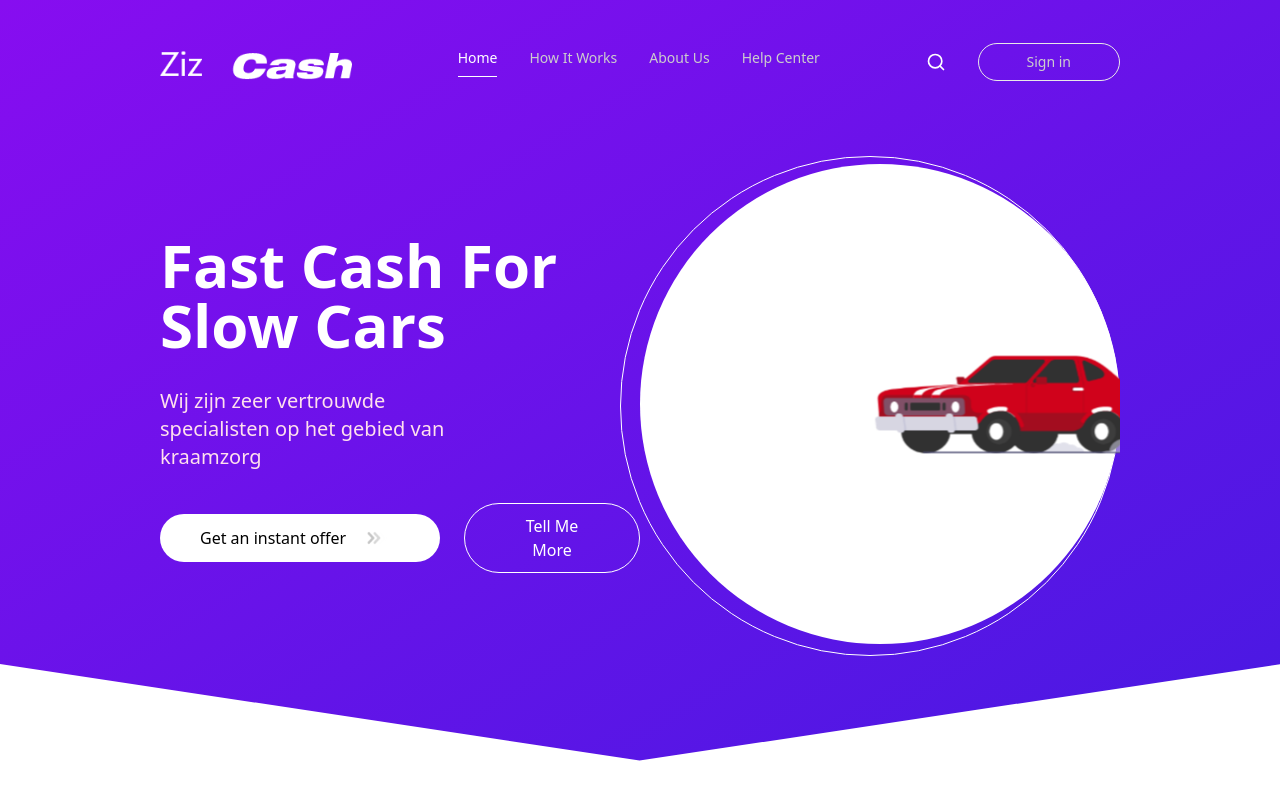
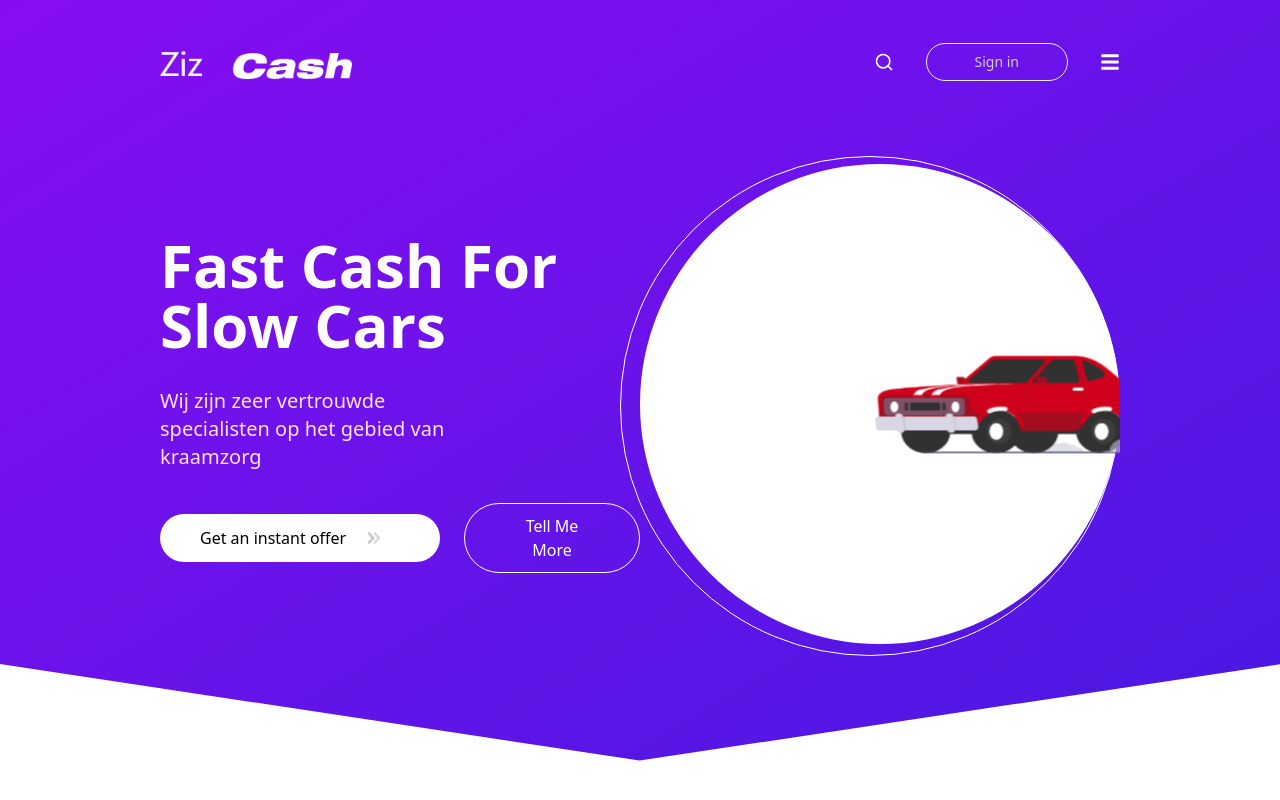
Before and after one commit to abdallamfathy/mea-task, a React (Vite) app: page / in a window 1280 px wide. Shown: the top 800 px of the page. Built offline with nearby package versions, Linux system fonts and the light colour scheme.

Commit message:
make navbar mob vers

```diff
--- a/src/componets/NavLinks.tsx
+++ b/src/componets/NavLinks.tsx
@@ -22,9 +22,9 @@ const Navs = [
 
 const NavLinks = () => {
   return (
-    <div className='flex gap-8'>
+    <div className='flex md:flex-row flex-col gap-4 md:gap-8 max-md:absolute max-md:right-3 max-md:bg-purple-100 max-md:rounded-md max-md:top-[70px] max-md:text-gray-800 max-md:font-semibold max-md:p-4 transition duration-300'>
         {Navs.map((nav, index) => (
-                <NavLink to={nav.link} key={index} className='text-[#CDCDCD]  max-2xl:text-sm   hover:text-white '>
+                <NavLink to={nav.link} key={index} className='md:text-[#CDCDCD]  max-2xl:text-sm   hover:text-white '>
                 {nav.title}
             </NavLink>
         ))}
--- a/src/componets/Navbar.tsx
+++ b/src/componets/Navbar.tsx
@@ -2,22 +2,32 @@ import NavLinks from './NavLinks'
 import { FiSearch } from 'react-icons/fi'
 import logo from "/src/assets/logo.png";
 import { Link } from 'react-router-dom';
+import { useState } from 'react';
+import { FaBars } from 'react-icons/fa'
 
 
 const Navbar = () => {
+  const [show, setShow] = useState(false)
   return (
     <div className=''>
         <div className='flex justify-between items-center text-white'>
         <Link to='/'>
-        <img src={logo} alt="logo" className='w-48 '/>
+        <img src={logo} alt="logo" className='md:w-48 w-36 '/>
         </Link>
-        <NavLinks />
+        {
+          show && (
+            <div className='    transition delay-700 duration-300'>
+              <NavLinks />
+            </div>
+          )
+        }
 
         <div className='flex gap-8 items-center'>
         <FiSearch size={20} />
-        <button className='rounded-full  border border-[#E8E8E8] text-[#CDCDCD] max-2xl:text-sm  px-12 py-2 hover:text-black hover:bg-white transition ease-in  duration-300'>
+        <button className='rounded-full  border border-[#E8E8E8] text-[#CDCDCD] max-2xl:text-sm  px-12 py-2 hover:text-black hover:bg-white transition ease-in  duration-300 max-md:hidden'>
             Sign in
         </button>
+        <FaBars size={20} onClick={() => setShow(!show)} />
 
     </div>
         </div>
--- a/src/index.css
+++ b/src/index.css
@@ -10,7 +10,7 @@
 
 
 .active {
-  @apply text-white border-b border-white pb-2
+  @apply text-white border-b border-white pb-2 max-md:text-purple-500
 }
 
 .top-canvas {
--- a/src/pages/Home.tsx
+++ b/src/pages/Home.tsx
@@ -10,7 +10,7 @@ import Vehicles from "../componets/Vehicles"
 const Home = () => {
   return (
     <div className="overflow-clip">
-      <div className=" max-w-[1920px] mx-auto px-4 sm:px-6 lg:px-40 h-full py-10  bg-gradient-to-br from-[#870DF0] to-[#4819E2]">
+      <div className=" max-w-[1920px] mx-auto px-4 sm:px-6 lg:px-40 h-full md:py-10 py-8  bg-gradient-to-br from-[#870DF0] to-[#4819E2]">
       <Navbar/>
       <Hero/>
     </div>
```
